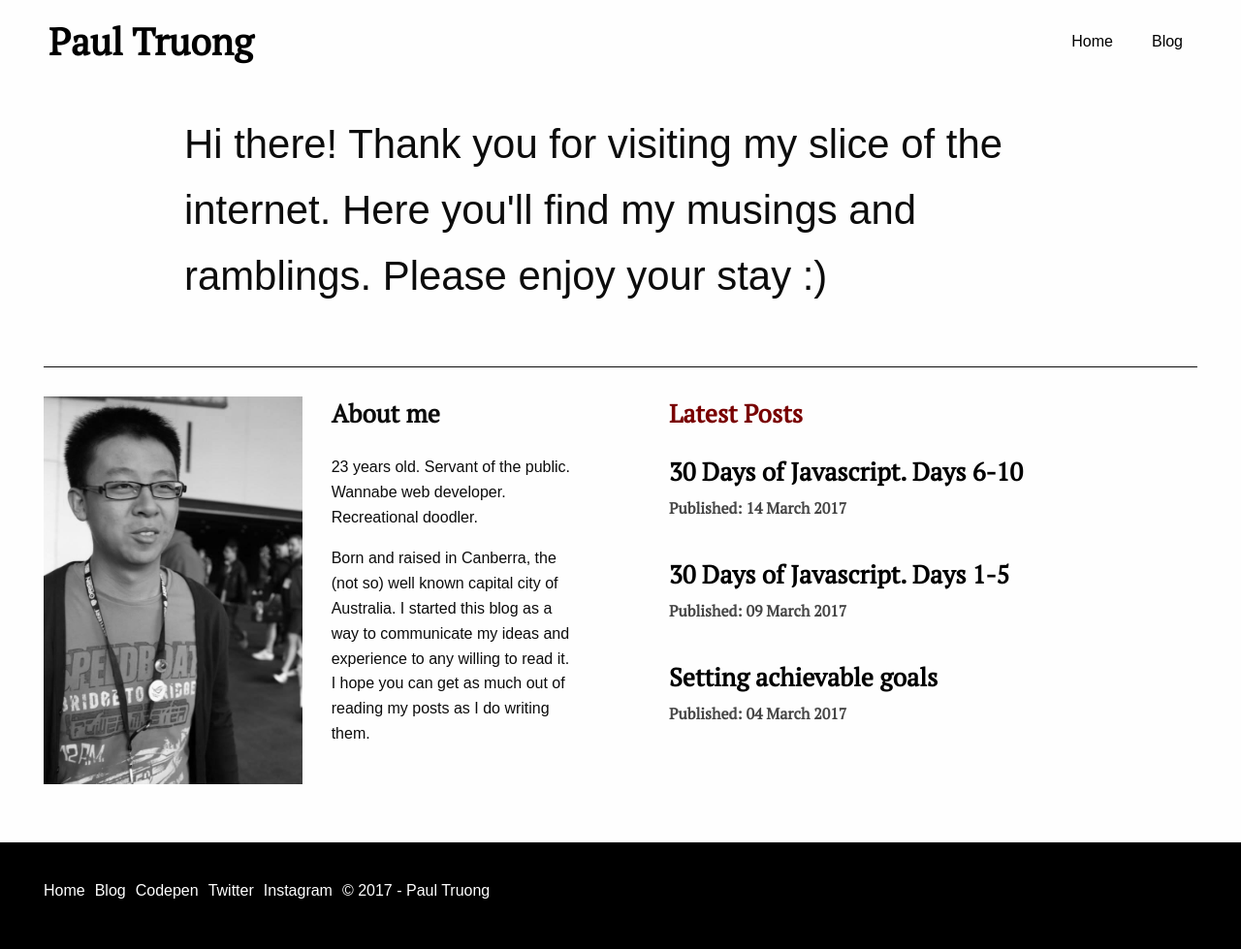
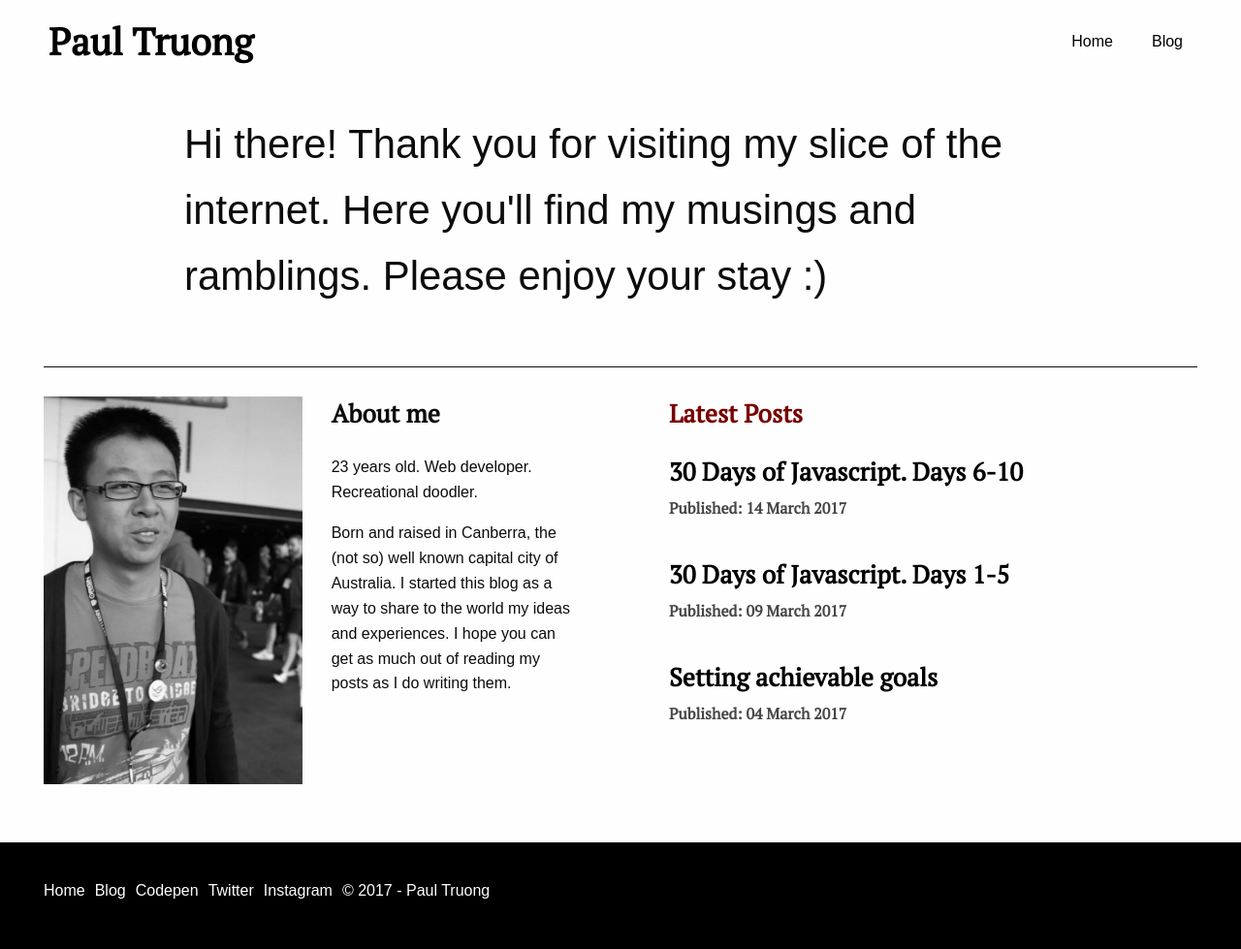
Before and after one commit to paulTruong/paulTruong.github.io, a Jekyll site: the page built from index.html, in a window 1280 px wide. Shown: the whole page at 97% size. Built offline with Jekyll 4.4.1, drawn with Linux system fonts in a browser that asks for light colours; some web fonts are replaced.

Commit message:
slight change to bio text

```diff
--- a/_includes/home/bio.html
+++ b/_includes/home/bio.html
@@ -2,8 +2,8 @@
   <img src="img/homePortrait.jpg" title="Yes, That's me..." alt="Yes, That's me..." class="bio__portrait">
   <div class="bio__textBlock">
     <h2 class="content__header">About me</h2>
-    <p>23 years old. Servant of the public. Wannabe web developer. Recreational doodler.<p>
+    <p>23 years old. Web developer. Recreational doodler.<p>
 
-    <p>Born and raised in Canberra, the (not so) well known capital city of Australia. I started this blog as a way to communicate my ideas and experience to any willing to read it. I hope you can get as much out of reading my posts as I do writing them.</p>
+    <p>Born and raised in Canberra, the (not so) well known capital city of Australia. I started this blog as a way to share to the world my ideas and experiences. I hope you can get as much out of reading my posts as I do writing them.</p>
   </div>
 </div>
```
